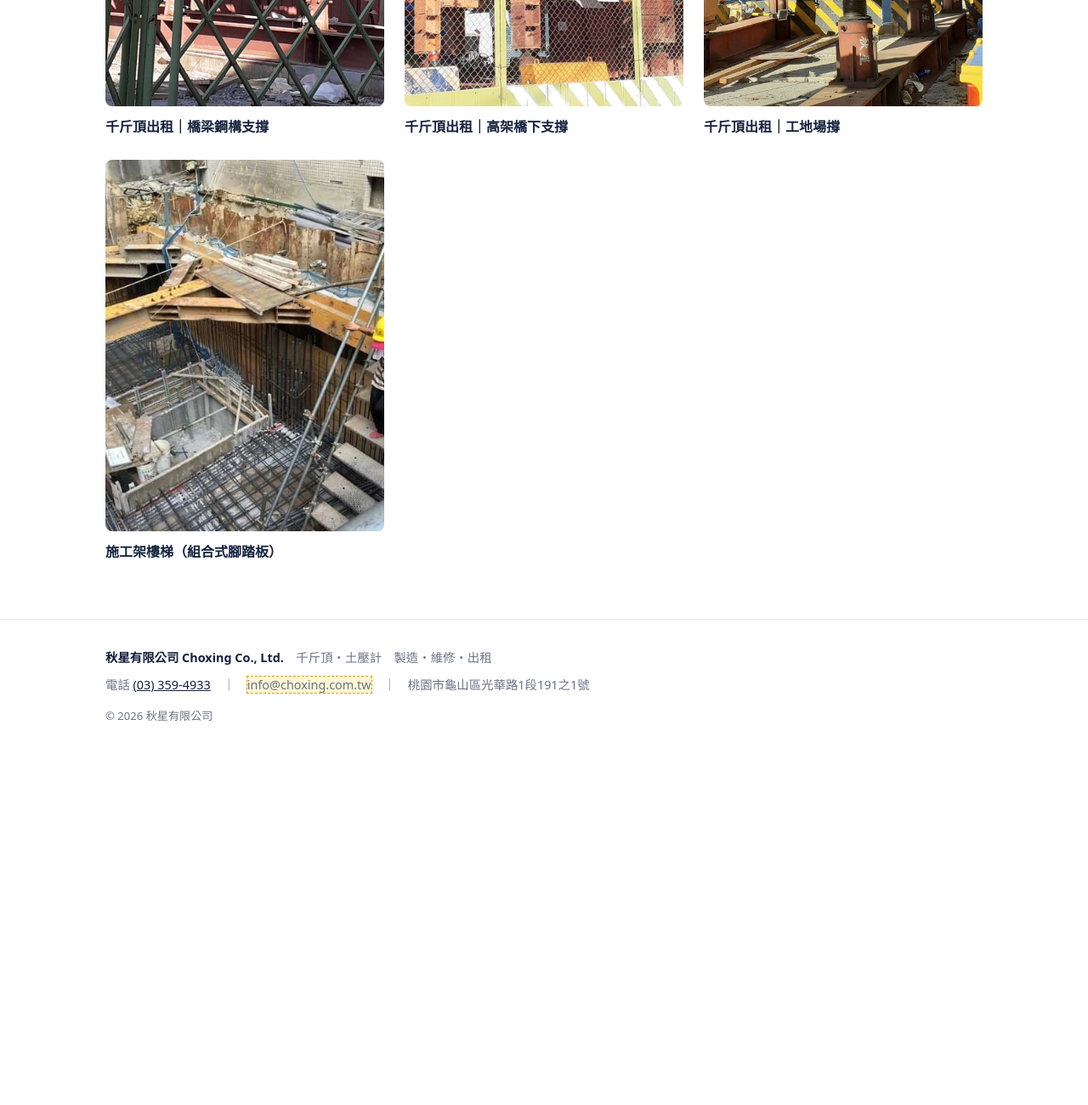
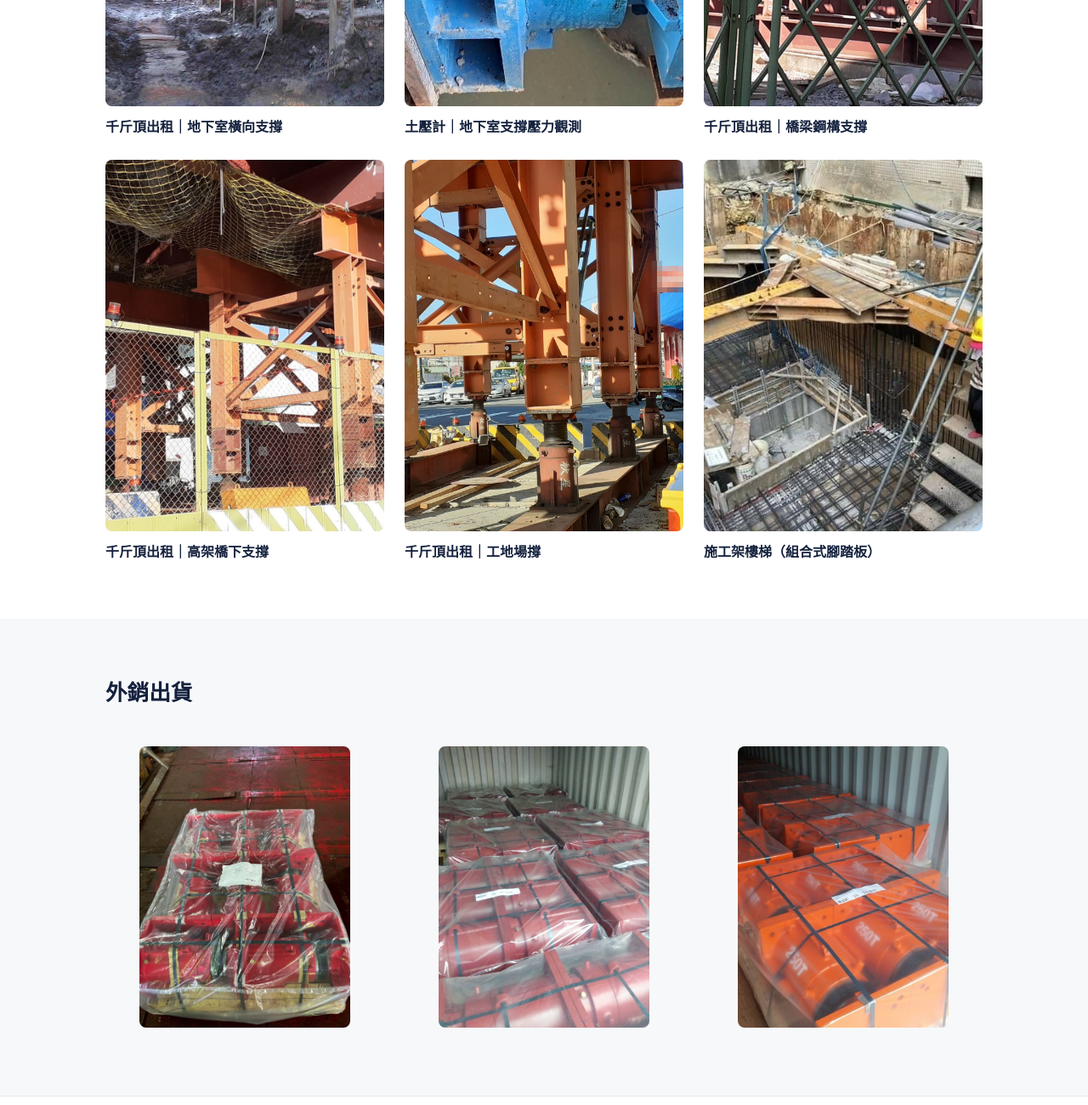
Before and after one commit to choxing-tw/choxing-website, a plain HTML site: page projects.html in a window 1280 px wide. Shown: the part 660-1960 px from the top of the page at 85% size. Before the commit the page ends 1552 px from the top, so only its background shows below. Drawn offline with Linux system fonts and the light colour scheme.

Commit message:
千斤頂頁主圖改用地下室橫向支撐照片；新增土壓計工地照、地下室實績與外銷出貨區塊
Co-Authored-By: Claude Opus 5.5 <noreply@anthropic.com>
Claude-Session: https://claude.ai/code/session_01Xkdx3nA27CKUcSW3yAqiEk

```diff
--- a/projects.html
+++ b/projects.html
@@ -46,6 +46,14 @@
       <h2 class="h2">工程實績</h2>
       <div class="grid-3">
         <figure class="case">
+          <img class="photo" src="images/photos/project-basement.jpg" alt="秋星千斤頂用於地下室開挖橫向支撐" loading="lazy" style="aspect-ratio:3/4">
+          <figcaption>千斤頂出租｜地下室橫向支撐</figcaption>
+        </figure>
+        <figure class="case">
+          <img class="photo" src="images/photos/epg-onsite.jpg" alt="秋星土壓計於地下室支撐現場使用中" loading="lazy" style="aspect-ratio:3/4">
+          <figcaption>土壓計｜地下室支撐壓力觀測</figcaption>
+        </figure>
+        <figure class="case">
           <img class="photo" src="images/photos/project-steel-support.jpg" alt="秋星出租千斤頂用於橋梁鋼構支撐" loading="lazy" style="aspect-ratio:3/4">
           <figcaption>千斤頂出租｜橋梁鋼構支撐</figcaption>
         </figure>
@@ -65,6 +73,16 @@
     </div>
   </section>
 
+  <section class="section-soft">
+    <div class="container">
+      <h2 class="h2">外銷出貨</h2>
+      <div class="grid-3">
+        <figure><img class="photo" src="images/photos/export-pallet.jpg" alt="秋星出貨包裝，CHOXING MADE IN TAIWAN" loading="lazy" style="aspect-ratio:3/4"></figure>
+        <figure><img class="photo" src="images/photos/export-container-1.jpg" alt="秋星產品裝櫃外銷" loading="lazy" style="aspect-ratio:3/4"></figure>
+        <figure><img class="photo" src="images/photos/export-container-2.jpg" alt="秋星 250 噸產品裝櫃外銷" loading="lazy" style="aspect-ratio:3/4"></figure>
+      </div>
+    </div>
+  </section>
 </main>
 <footer class="site-footer">
   <div class="container">
```
Also changed, not shown: earth-pressure-gauge.html (+1 -0 lines), jack.html (+1 -1 lines), images/photos/epg-onsite.jpg (added), images/photos/export-container-1.jpg (added), images/photos/export-container-2.jpg (added), images/photos/project-basement.jpg (added).
